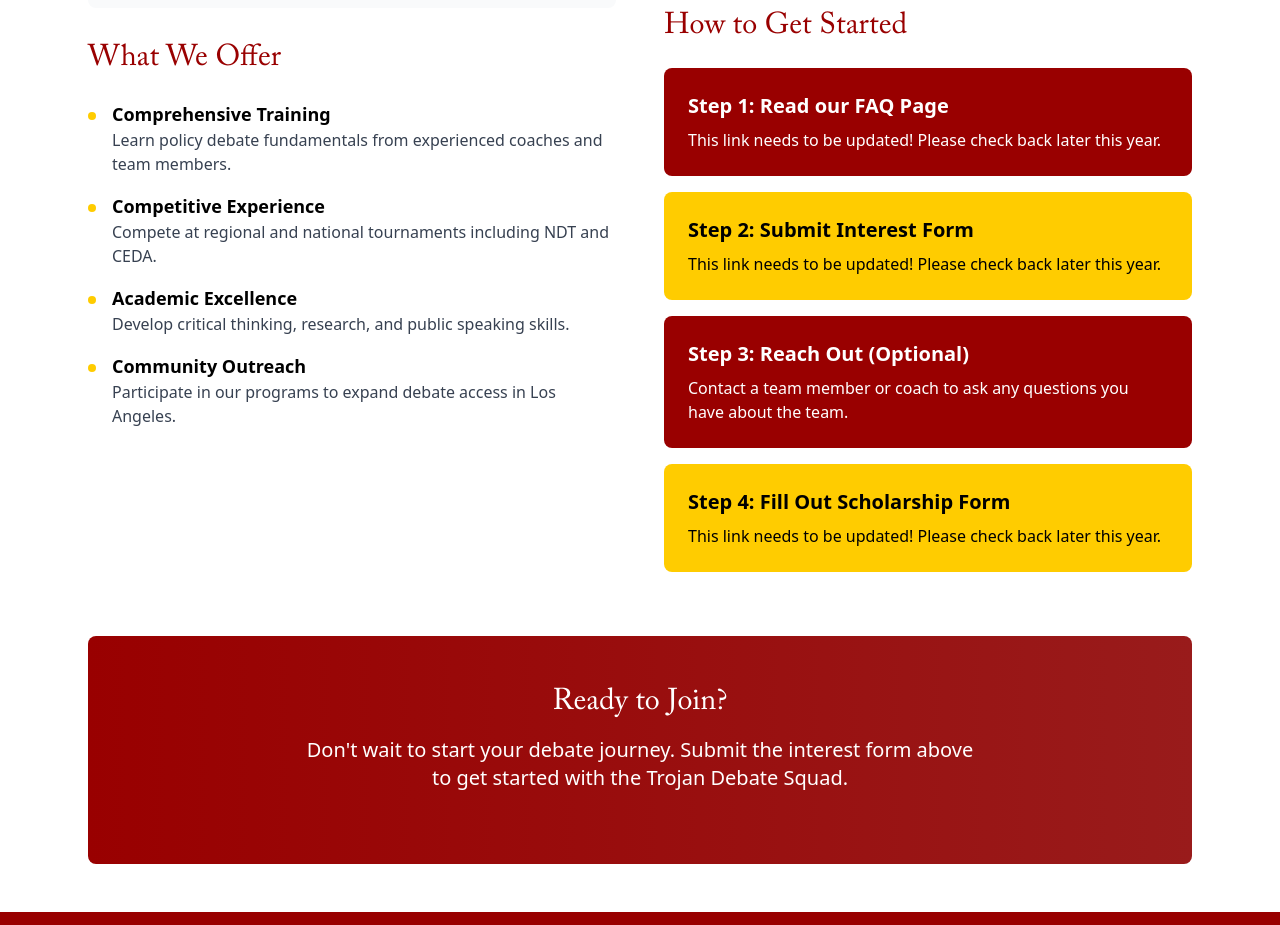
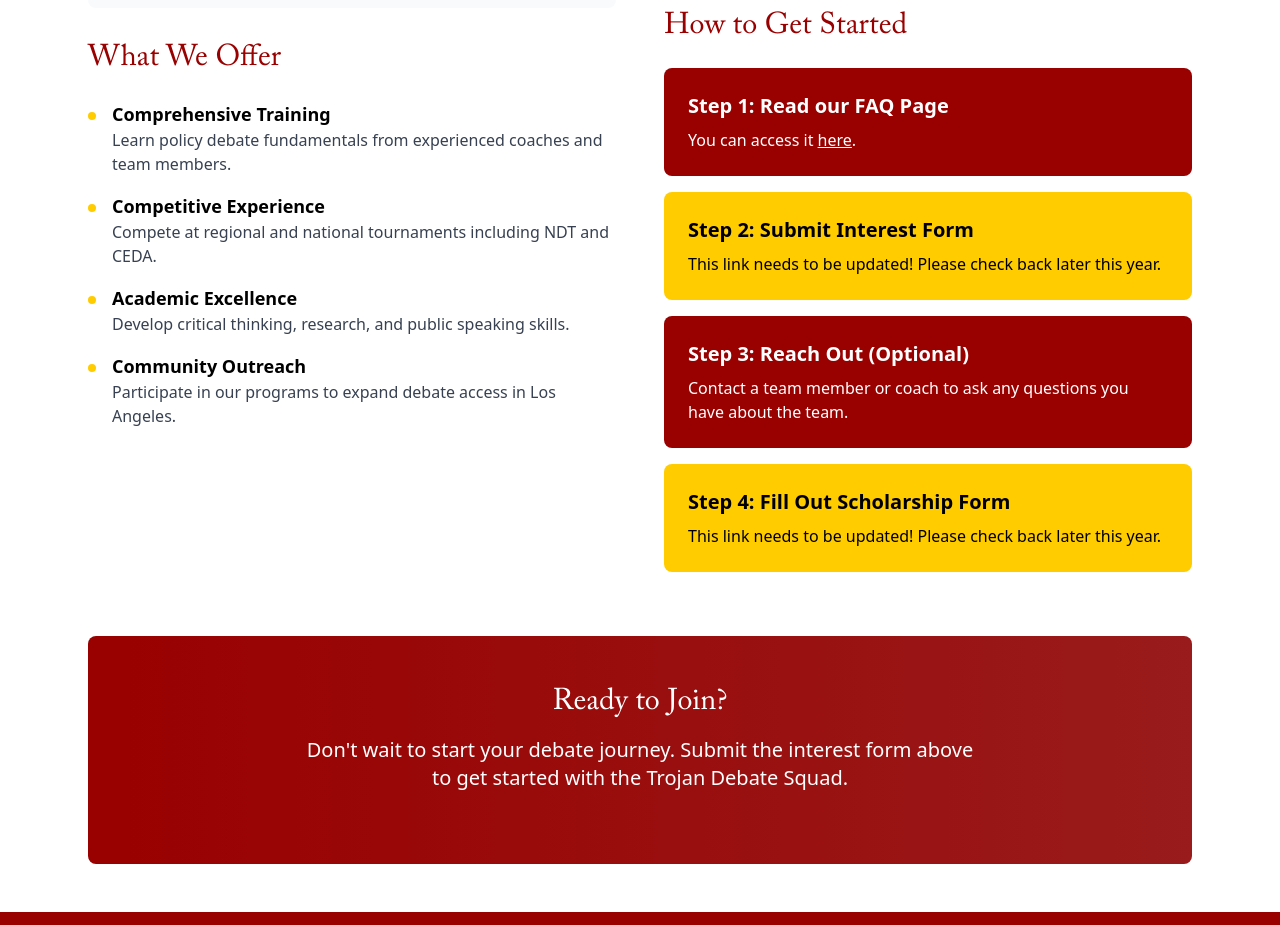
Before and after one commit to adarshzip/tds, a Next.js app: page /recruiting in a window 1280 px wide. Shown: the part 1100-2025 px from the top of the page. Built offline with nearby package versions, Linux system fonts and the light colour scheme; a web font is replaced by a local one; what tailwind-fontawesome would draw is missing.

Commit message:
FAQ Page updated

```diff
--- a/app/recruiting/page.tsx
+++ b/app/recruiting/page.tsx
@@ -133,8 +133,7 @@
               <div className="space-y-4">
                 <div className="bg-usc-red text-white p-6 rounded-lg">
                   <h3 className="text-xl font-semibold mb-2">Step 1: Read our FAQ Page</h3>
-                  <p>This link needs to be updated! Please check back later this year.</p>
-                  <p className="hidden">You can download it <a href="/404" className="text-white underline hover:text-usc-yellow">here</a>.</p>
+                  <p>You can access it <a href="https://docs.google.com/document/d/1YbvMPslxYxT-HiJvzo1zMC6VjS2ebPxnc8zW_sI38Cc/edit?usp=sharing" className="text-white underline hover:text-usc-yellow">here</a>.</p>
                 </div>
                 <div className="bg-usc-yellow text-black p-6 rounded-lg">
                   <h3 className="text-xl font-semibold mb-2">Step 2: Submit Interest Form</h3>
```
